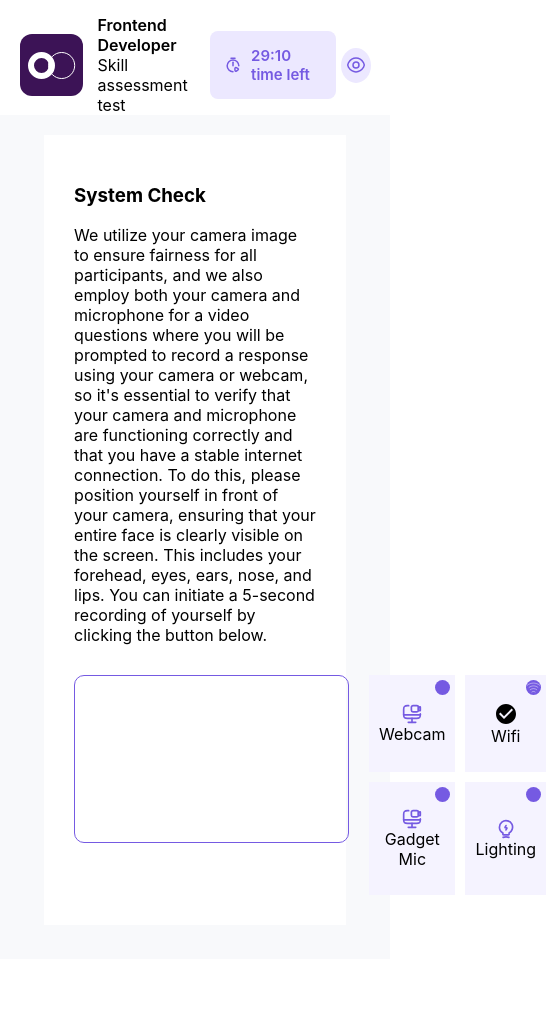
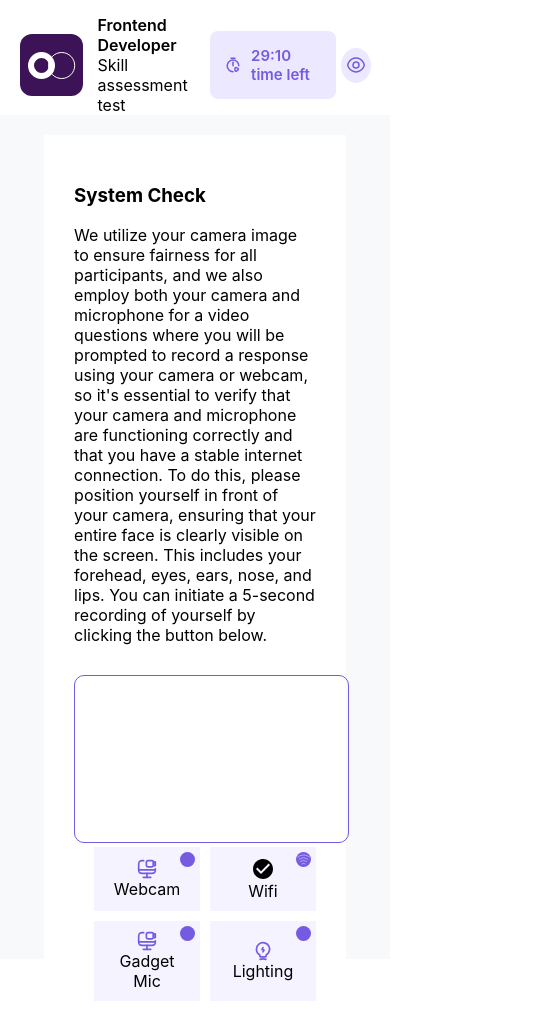
Before and after one commit to otonye77/ViAndAi, a React (Create React App) app: page / in a window 390 px wide. Shown: the top 1026 px of the page, 546 px wide, since content can reach past the window. Before the commit the page ends 959 px from the top, so only its background shows below. Built offline with nearby package versions, Linux system fonts and the light colour scheme; no server answers.

Commit message:
features done

```diff
--- a/package.json
+++ b/package.json
@@ -5,16 +5,19 @@
   "dependencies": {
     "@emotion/react": "^11.11.4",
     "@emotion/styled": "^11.11.5",
+    "@mediapipe/face_mesh": "^0.4.1633559619",
     "@mui/icons-material": "^5.15.20",
     "@mui/material": "^5.15.20",
     "@testing-library/jest-dom": "^5.17.0",
     "@testing-library/react": "^13.4.0",
     "@testing-library/user-event": "^13.5.0",
     "axios": "^1.7.2",
+    "face-api.js": "^0.22.2",
     "react": "^18.3.1",
     "react-dom": "^18.3.1",
     "react-router-dom": "^6.23.1",
     "react-scripts": "5.0.1",
+    "react-webcam": "^7.2.0",
     "web-vitals": "^2.1.4"
   },
   "scripts": {
--- a/src/component/Card/Card.component.jsx
+++ b/src/component/Card/Card.component.jsx
@@ -164,9 +164,9 @@ const Card = () => {
                     )}
 
                 </div>
-                 {
+                 {/* {
                     imageCaptured && <Modal />
-                 }
+                 } */}
             </div>
         </div>
     );
--- a/src/component/Card/Card.css
+++ b/src/component/Card/Card.css
@@ -65,3 +65,11 @@
     background-color: #755AE2;
     border-radius: 50%;
 }
+
+@media (max-width: 768px) {
+
+    .card-camera-container {
+        flex-direction: column;
+        height: auto;
+    }
+}
```
Also changed, not shown: 1 other file (tests, documents, lock files or other folders).
